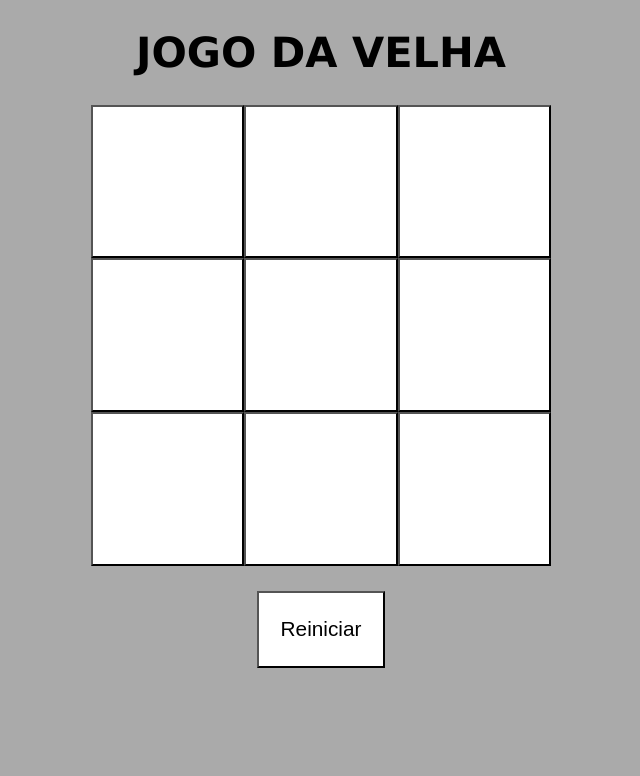
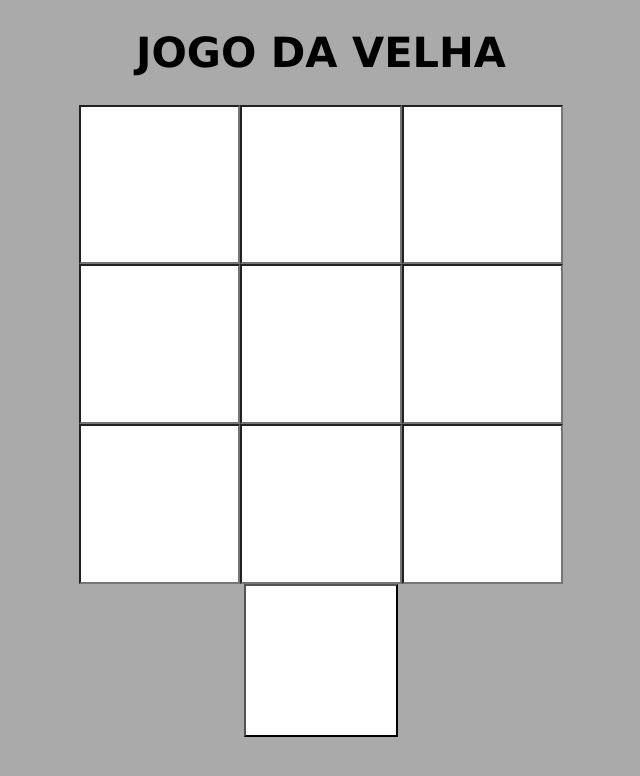
Before and after one commit to brunodavi/jogo-da-velha, a React (Create React App) app: page / in a window 1280 px wide. Shown: the top 776 px of the page, without its empty margins (319-959 px from the left). Built offline with nearby package versions, Linux system fonts and the light colour scheme.

Commit message:
Test Bruno Davi

```diff
--- a/src/App.js
+++ b/src/App.js
@@ -1,6 +1,6 @@
 import logo from './logo.svg';
 import './App.css';
-import Game from './container/game'
+import Game from './container/Game'
 
 function App() {
   return (
--- /dev/null
+++ b/src/container/Game.jsx
@@ -0,0 +1,40 @@
+import React, { useState, useEffect } from 'react';
+
+function Game() {
+  const [inputs, setInputs] = useState([
+    ['_', '_', '_'],
+    ['_', '_', '_'],
+    ['_', '_', '_'],
+  ]);
+
+  // useEffect(null, [inputs]);
+
+  const handleClick = (i1, i2, value) => {
+    let arr = inputs;
+    console.log(arr);
+    if (arr[i1][i2] === '_') {
+      arr[i1][i2] = value;
+      setInputs(arr);
+    }
+  }
+
+  const table = inputs.map((_, i1) => (
+  <div>
+    {
+      inputs[i1].map((value, i2) => (
+        <input type="text" value={ value } onClick={ () => handleClick(i1, i2, value) } />
+      ))
+    }
+  </div>
+  ));
+
+  return (
+    <main>
+      { table }
+      <input type="button" value="Reiniciar" />
+    </main>
+
+  );
+}
+
+export default Game;
--- a/src/container/game.jsx
+++ /dev/null
@@ -1,29 +0,0 @@
-import React, { Component, useState } from 'react';
-
-
-function Game() {
-  const [inputs, setInputs] = useState("-")
-  return (
-    <main>
-      <div>
-        <input type="button" value="_" />
-        <input type="button" value="_" />
-        <input type="button" value="_" />
-      </div>
-      <div>
-        <input type="button" value="_"/>
-        <input type="button" value="_"/>
-        <input type="button" value="_"/>
-      </div>
-      <div>
-        <input type="button" value="_"/>
-        <input type="button" value="_"/>
-        <input type="button" value="_"/>
-      </div>
-      <input type="button" value="Reiniciar" id="reiniciar" />
-    </main>
-
-  );
-}
-
-export default Game;
```
